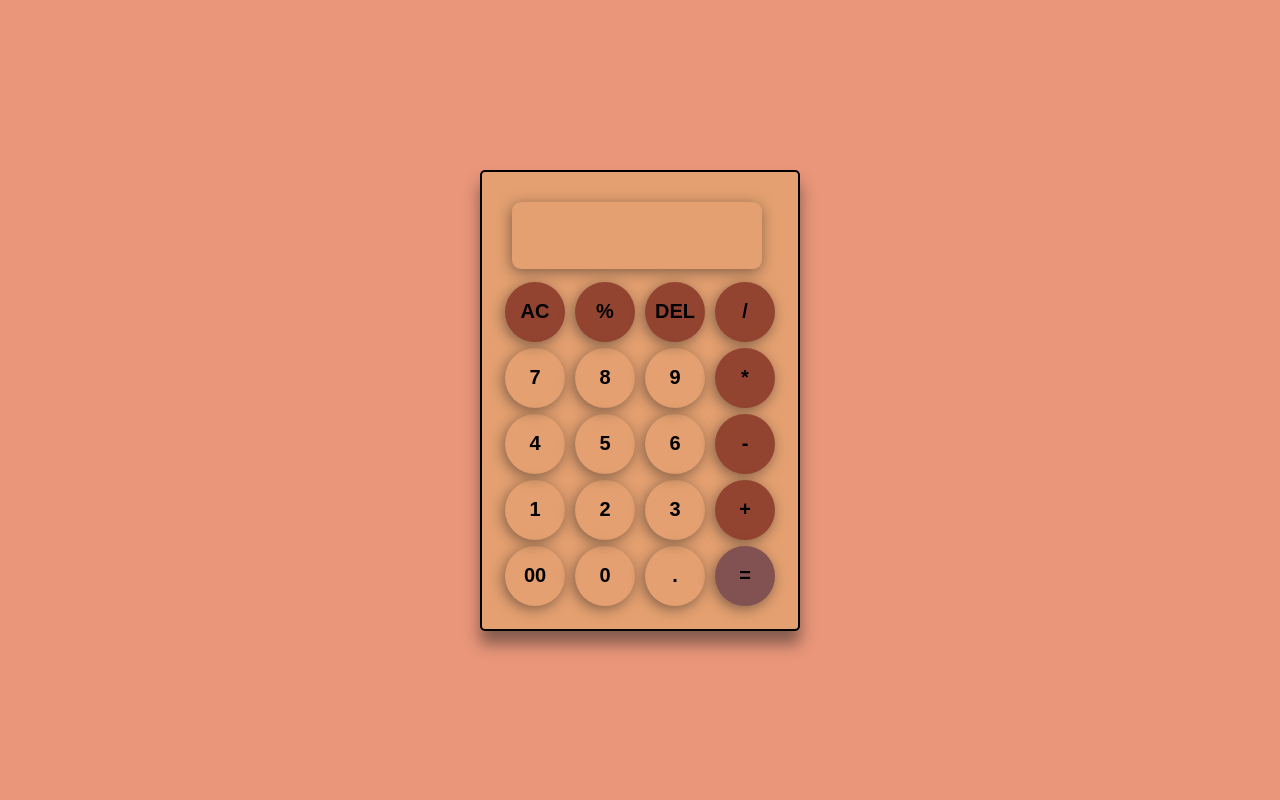
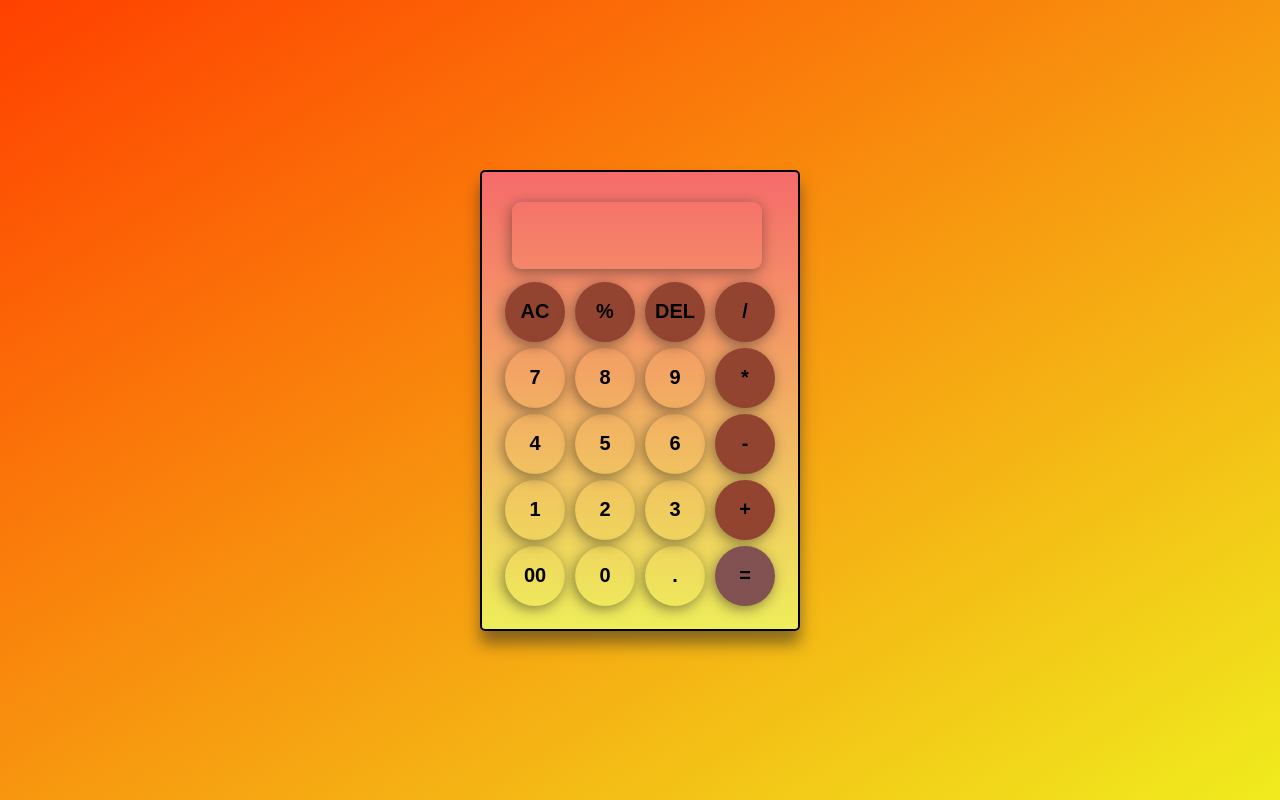
Before and after one commit to akshitsojitra285/Calculator, a plain HTML site: page index.html in a window 1280 px wide. Drawn offline with Linux system fonts and the light colour scheme.

Commit message:
background modified

```diff
--- a/calce.css
+++ b/calce.css
@@ -4,7 +4,9 @@
     box-sizing: border-box;
 }
 body{
-    background-color: darksalmon;
+    /* background-color: darksalmon; */
+    /* background-color: dar; */
+    background-image: linear-gradient(to bottom right, rgb(255, 64, 0)  , rgb(240, 236, 30));
     width: 100%;
     height: 100vh;
     display: flex;
@@ -15,7 +17,8 @@ body{
     border: 2px black solid;
     border-radius: 5px;
     padding: 20px;
-    background-color: rgb(228, 160, 112);
+    background-image: linear-gradient( rgb(246, 107, 107), rgb(238, 238, 91));
+    /* background-color: rgb(228, 160, 112); */
     box-shadow: 0px 13px 15px rgba(34, 34, 33, 0.5);
 }
 input[type = 'text']{
```
